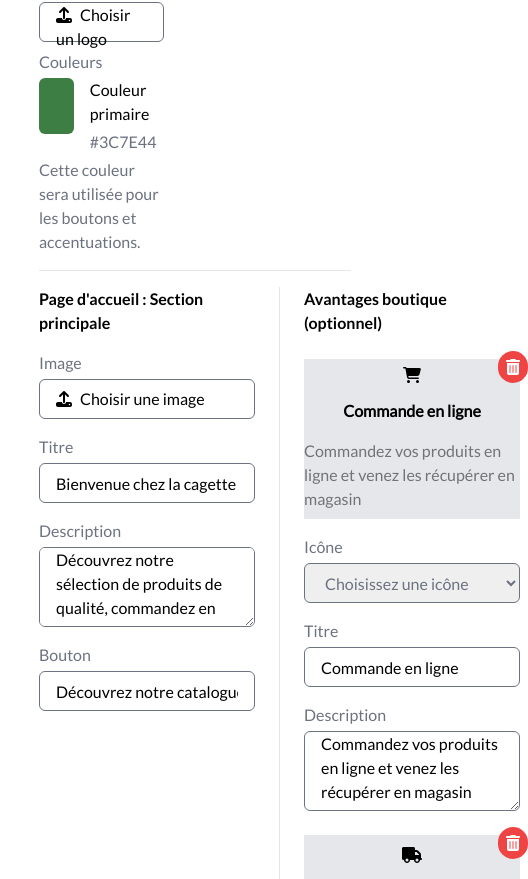
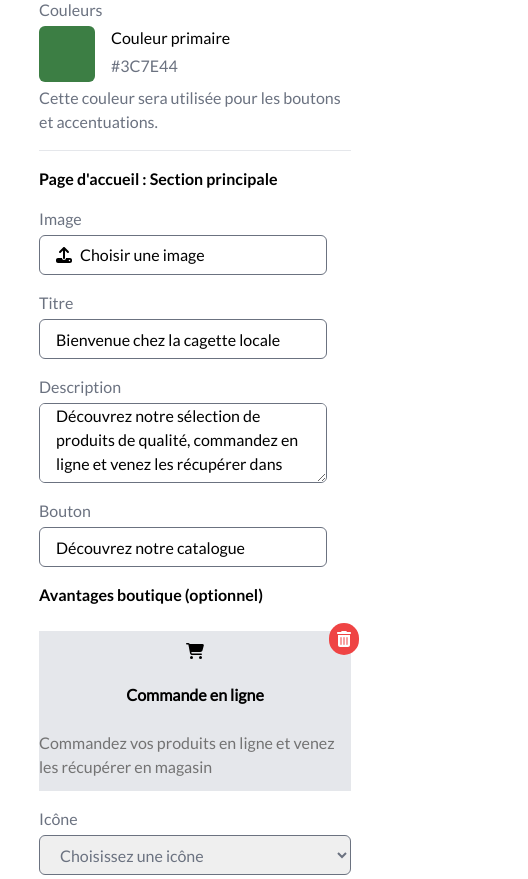
Before and after one commit to Collect-Everything/front, a Nuxt app: page /my-account in a window 390 px wide. Shown: the part 585-1464 px from the top of the page, 528 px wide, since content can reach past the window. Built offline with nearby package versions, Linux system fonts and the light colour scheme.

Commit message:
feat: add responsive my-account

```diff
--- a/locales/fr.json
+++ b/locales/fr.json
@@ -113,7 +113,8 @@
     "title": "Ma boutique",
     "seeShop": "Voir la boutique",
     "subscriptionWarning": "Votre période d'essai se finit dans {nbDays} jours, passé ce délai votre boutique sera désactivée si vous ne passez pas à la formule d'abonnement supérieur.",
-    "changeSubscription": "Changer de formule d'abonnement"
+    "changeSubscription": "Changer de formule d'abonnement",
+    "visual-identity": "Identité visuelle"
   },
   "about": {
     "about-us": "Qui sommes-nous ?",
--- a/pages/my-account/index.vue
+++ b/pages/my-account/index.vue
@@ -23,8 +23,10 @@
       <a href="/prices" class="text-secondary underline text-sm">
         {{ $t('my-account.changeSubscription') }}
       </a>
-      <div class="flex flex-col w-2/5 space-y-2">
-        <span class="text-xl text-neutral-700">Identité visuelle</span>
+      <div class="flex flex-col lg:md:w-2/5 w-full space-y-2">
+        <span class="text-xl text-neutral-700">
+          {{ $t('my-account.visual-identity') }}
+        </span>
         <div class="flex flex-col space-y-1 text-gray-500 w-full">
           <label for="shopName">{{ $t('shop.config.shopName') }}</label>
           <input id="shopName" v-model="shopName" type="text" class="input" />
@@ -78,9 +80,9 @@
       </div>
     </div>
     <hr class="text-neutral-700 w-4/5" />
-    <div class="flex w-4/5">
+    <div class="flex w-4/5 flex-col lg:md:flex-row space-y-4 lg:md:space-y-0">
       <div
-        class="flex flex-col w-full space-y-4 border-r border-neutral-200 pr-6"
+        class="flex flex-col w-full space-y-4 lg:md:border-r lg:md:border-neutral-200 pr-6"
       >
         <div class="w-full">
           <span class="font-bold">
@@ -167,7 +169,7 @@
           />
         </div>
       </div>
-      <div class="flex flex-col w-full pl-6 space-y-6">
+      <div class="flex flex-col w-full lg:md:pl-6 space-y-6">
         <div class="w-full">
           <span class="font-bold">
             {{ $t('shop.config.texts.homePage.advantages') }}
```
